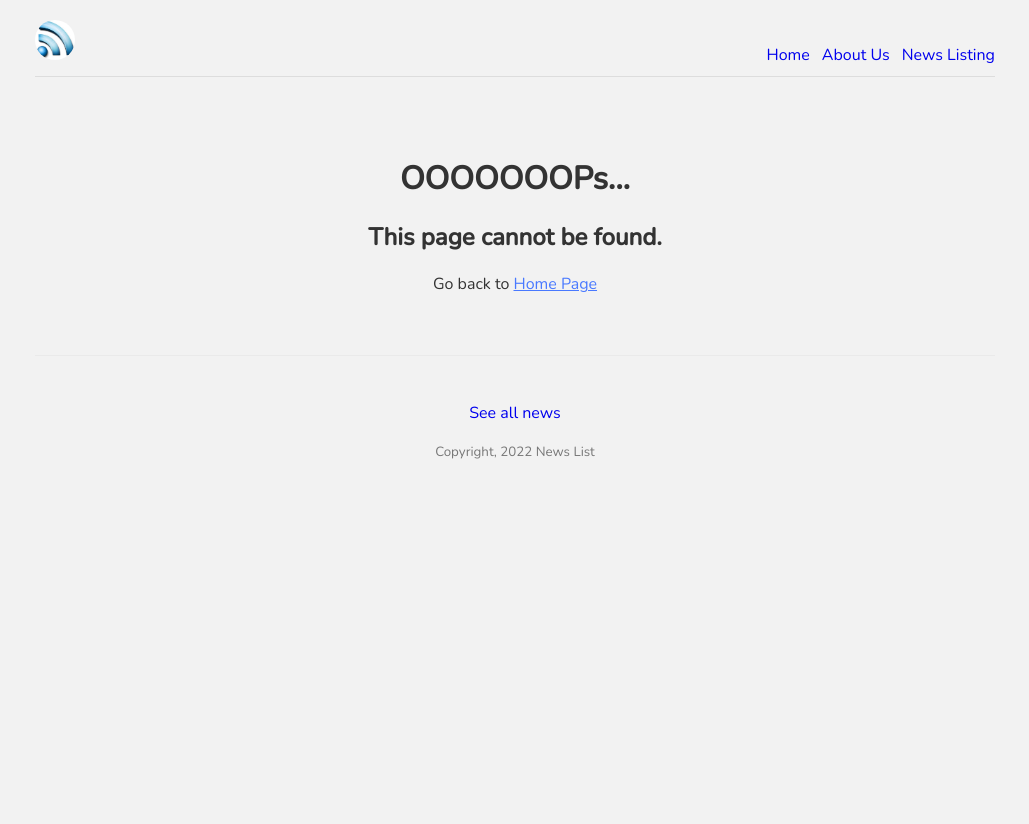
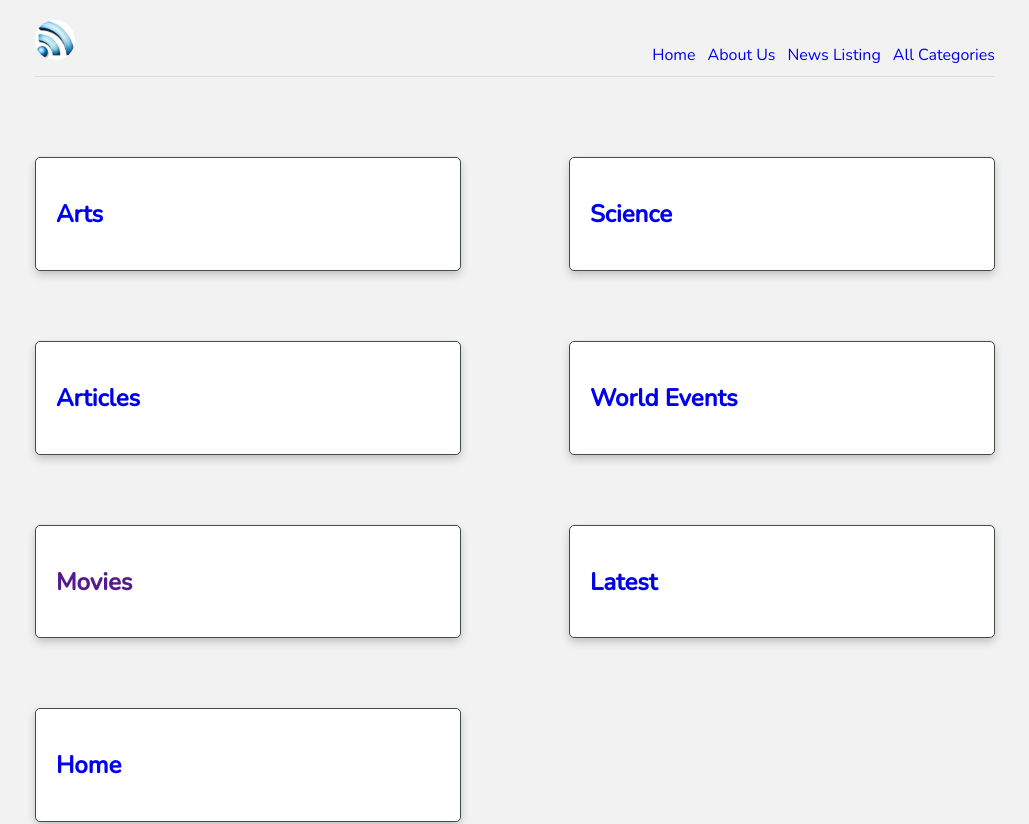
Before and after one commit to Klasss4Web/News-app-with-nextjs, a Next.js app: page /categories in a window 1280 px wide. Before the commit this address had no page. Shown: the top 824 px of the page, without its empty margins (125-1154 px from the left). Before the commit the page ends 800 px from the top, so only its background shows below. Built offline with nearby package versions, Linux system fonts and the light colour scheme.

Commit message:
used SWR for client side fetching for the categories page

```diff
--- a/components/Navbar.js
+++ b/components/Navbar.js
@@ -8,15 +8,10 @@ export const Navbar = () => {
         <div className="logo">
           <Image width={40} height={40} src="/newsFeed.jpg" alt="logo" />
         </div>
-        <Link href="/">
-         Home
-        </Link>
-        <Link href="/about">
-          About Us
-        </Link>
-        <Link href="/news">
-          News Listing
-        </Link>
+        <Link href="/">Home</Link>
+        <Link href="/about">About Us</Link>
+        <Link href="/news">News Listing</Link>
+        <Link href="/categories">All Categories</Link>
       </nav>
     </header>
   );
--- a/package.json
+++ b/package.json
@@ -13,6 +13,7 @@
     "eslint-config-next": "13.0.4",
     "next": "13.0.4",
     "react": "18.2.0",
-    "react-dom": "18.2.0"
+    "react-dom": "18.2.0",
+    "swr": "^1.3.0"
   }
 }
--- /dev/null
+++ b/pages/categories/index.js
@@ -0,0 +1,41 @@
+import Link from "next/link";
+import styles from "../../styles/Categories.module.css";
+
+const Categories = () => {
+  return (
+    <div>
+      <div className={styles.container}>
+        <Link className={styles.card} href={`/categories/arts`}>
+          <h2>Arts</h2>
+        </Link>
+
+        <Link className={styles.card} href={`/categories/science`}>
+          <h2>Science</h2>
+        </Link>
+      </div>
+      <div className={styles.container}>
+        <Link className={styles.card} href={`/categories/lists`}>
+          <h2>Articles</h2>
+        </Link>
+        <Link className={styles.card} href={`/categories/world`}>
+          <h2>World Events</h2>
+        </Link>
+      </div>
+      <div className={styles.container}>
+        <Link className={styles.card} href="">
+          <h2>Movies</h2>
+        </Link>
+        <Link className={styles.card} href={`/categories/us`}>
+          <h2>Latest</h2>
+        </Link>
+      </div>
+      <div className={styles.container}>
+        <Link className={styles.card} href={`/categories/home`}>
+          <h2>Home</h2>
+        </Link>
+      </div>
+    </div>
+  );
+};
+
+export default Categories;
--- /dev/null
+++ b/styles/Categories.module.css
@@ -0,0 +1,32 @@
+.container {
+  width: 100%;
+  display: flex;
+  justify-content: space-between;
+  margin-bottom: 70px;
+}
+
+.card {
+  background: #fff;
+  box-shadow: 0 4px 8px 0 rgba(0,0,0,0.2);
+  transition: 0.3s;
+  width: 40%;
+  border: 1px solid rgb(64, 77, 67);
+  border-radius: 5px;
+  padding: 20px;
+}
+
+.card:hover {
+  box-shadow: 0 8px 16px 0 rgba(0,0,0,0.2);
+}
+
+.single {
+  padding: 2px 16px;
+  background: #fff;
+  display: block;
+  margin: 20px 10px;
+  border-left: 8px solid #fff;
+}
+
+.single:hover {
+  border-left: 8px solid #4979ff;
+}
```
Also changed, not shown: pages/categories/[categories].js (added, +53 -0 lines), pages/news/[id].js (+63 -27 lines), pages/news/index.js (+10 -5 lines), 1 other file (tests, documents, lock files or other folders).
